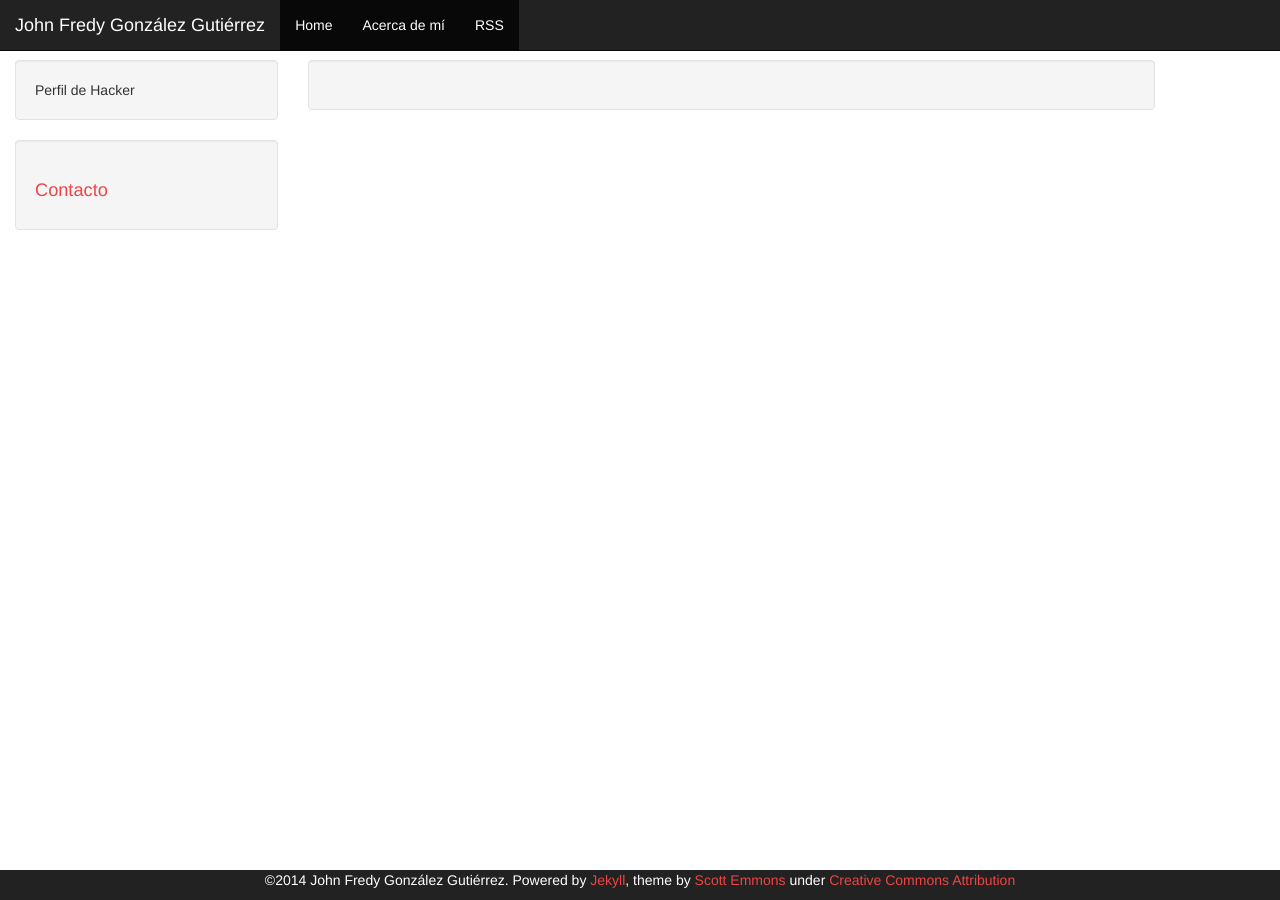
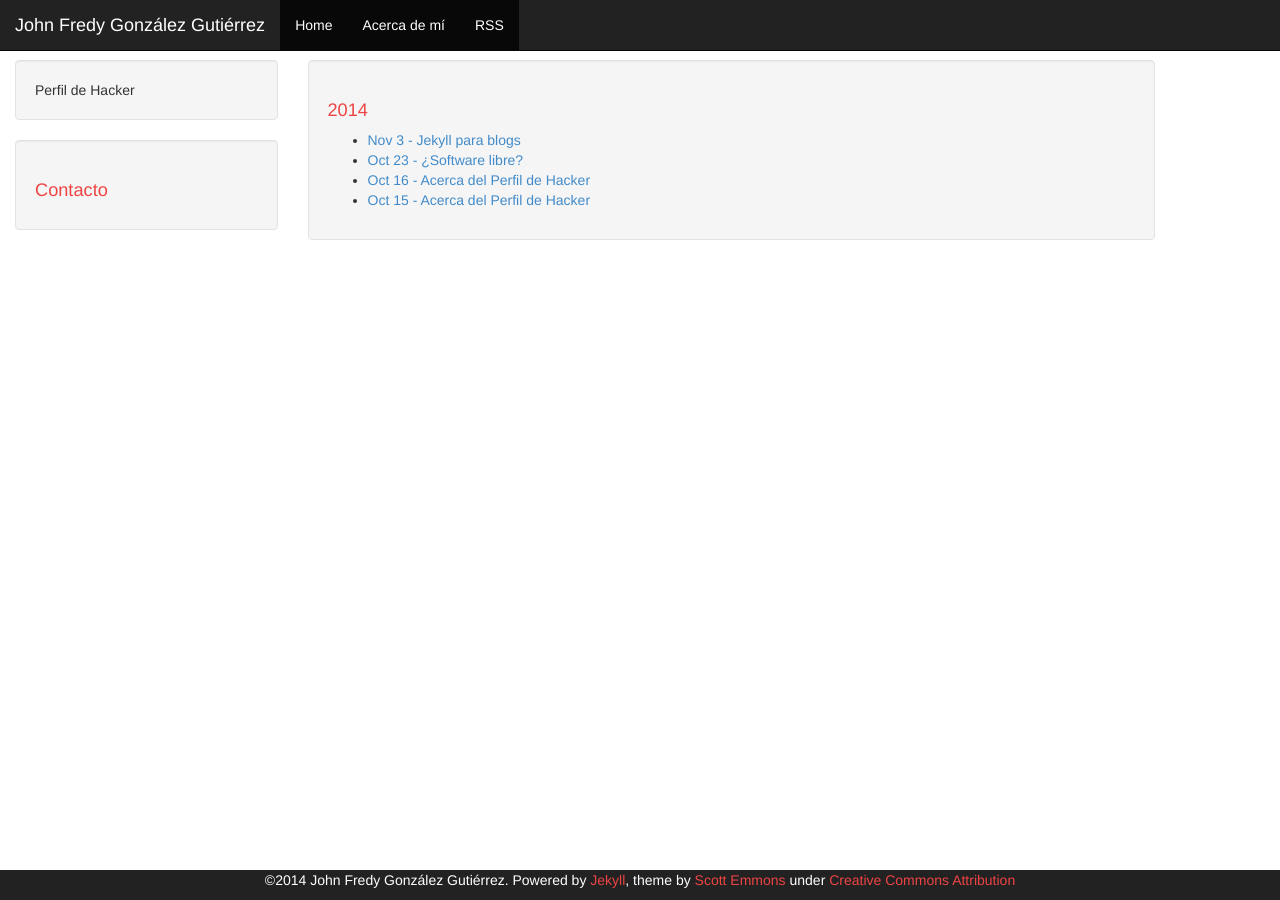
Before and after one commit to jfgonzalezg/JohnF-blog, a Jekyll site: the page built from archive.html, in a window 1280 px wide. Built offline with Jekyll 4.4.1, drawn with Linux system fonts in a browser that asks for light colours; Markdown is read by kramdown in place of the engine named in the settings.

Commit message:
arreglo post's

```diff
--- a/_posts/2014-10-16-Acerca de mi.md
+++ b/_posts/2014-10-16-Acerca de mi.md
@@ -1,7 +1,7 @@
 ---
 layout: post
 title: "Acerca del Perfil de Hacker"
-date: 2014-10-15 18:25:06 -0500
+date: 2014-10-15 19:06:15 -0500
 comments: true
 ---
 
--- a/archive.html
+++ b/archive.html
@@ -3,6 +3,20 @@ layout: default
 ---
 
 <div class="well">
-    <ul>
-    </ul>
+{%for post in site.posts %}
+    {% unless post.next %}
+        <h1>{{ post.date | date: '%Y' }}</h1>
+        <ul>
+    {% else %}
+        {% capture year %}{{ post.date | date: '%Y' }}{% endcapture %}
+        {% capture nyear %}{{ post.next.date | date: '%Y' }}{% endcapture %}
+        {% if year != nyear %}
+            </ul>
+            <h1>{{ post.date | date: '%Y' }}</h1>
+            <ul>
+        {% endif %}
+    {% endunless %}
+    <li><a href="{{ site.url}}{{ post.url }}">{{ post.date | date: "%b %-d" }} - {{ post.title }}</a></li>
+{% endfor %}
+</ul>
 </div>
```
Also changed, not shown: _posts/2014-10-22-software-libre.md (+1 -1 lines), _posts/2014-11-03-Jekyll-para-blogs.md (+2 -2 lines), index.html (+5 -5 lines).
